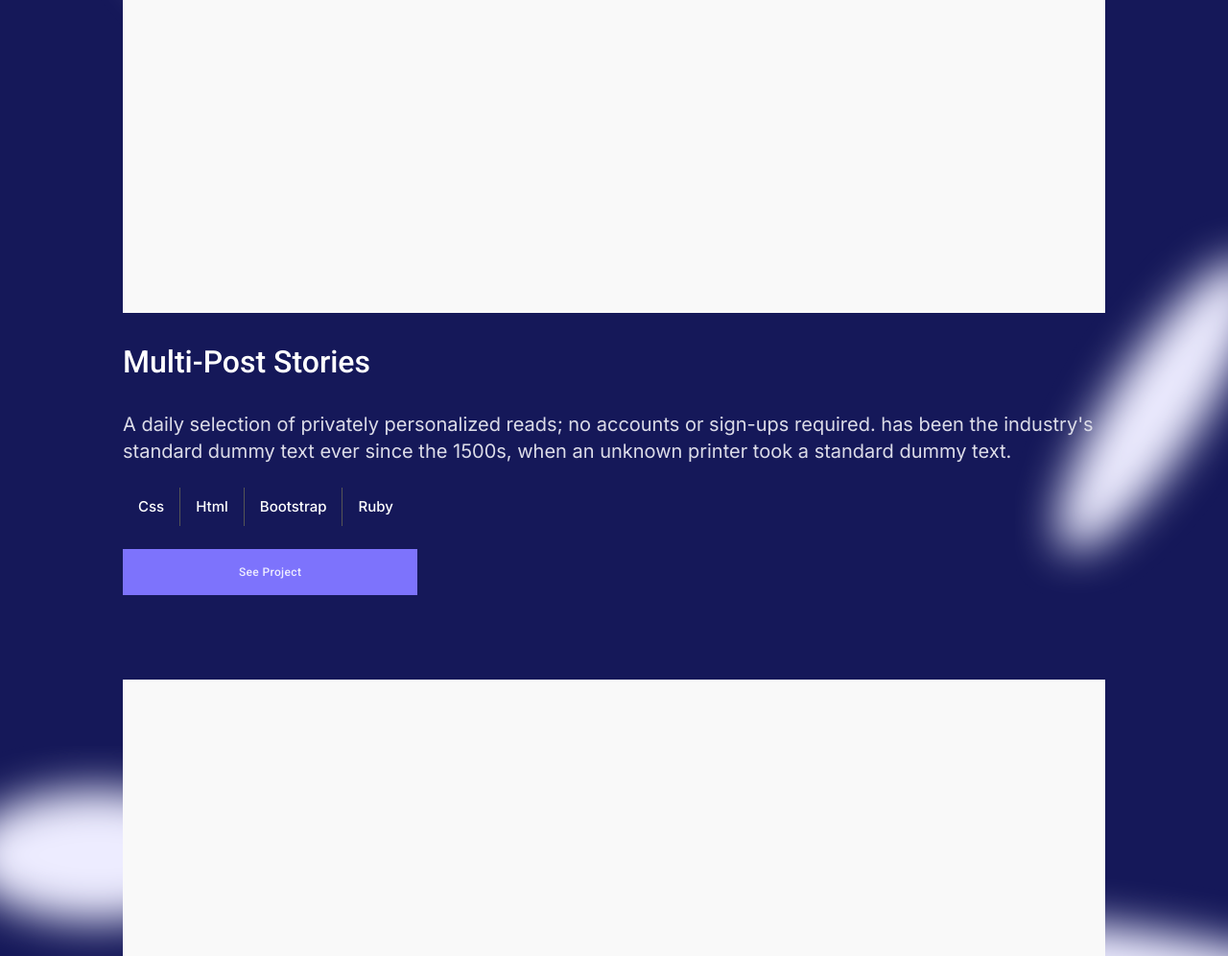
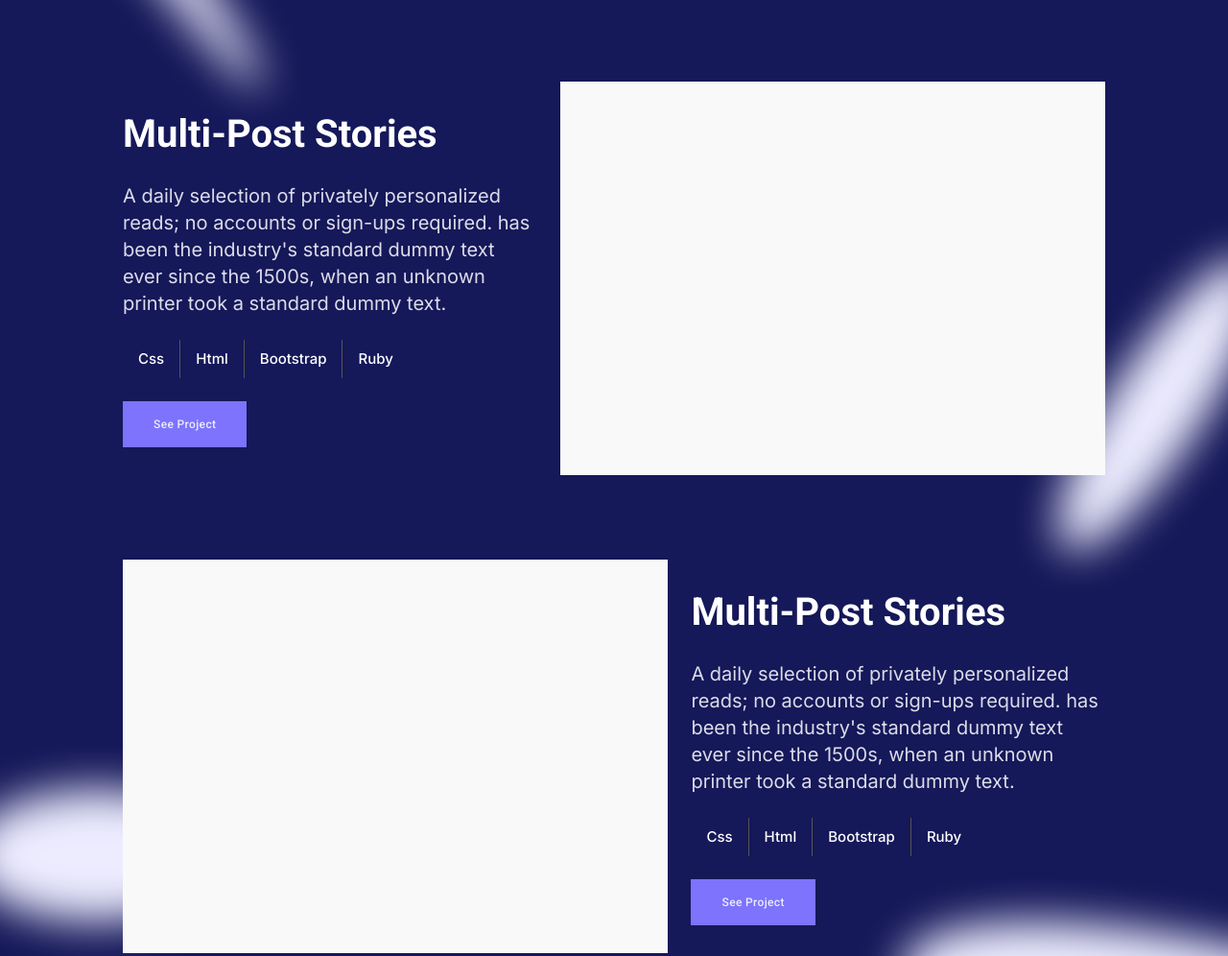
Before and after one commit to sahlminkok/sahal-portfolio, a website: page index.html in a window 1280 px wide. Shown: the part 1927-2923 px from the top of the page at 96% size. Drawn offline with nearby package versions, Linux system fonts and the light colour scheme; files that its build step writes are made by us from their sources.

Commit message:
Add desktop version style for project component

```diff
--- a/assets/styles/components/_project.scss
+++ b/assets/styles/components/_project.scss
@@ -20,7 +20,7 @@
     }
 
     p {
-      font-family: 'Inter', sans-serif;
+      font-family: "Inter", sans-serif;
       font-size: 2rem;
       font-weight: 400;
       line-height: 2.8rem;
@@ -32,3 +32,26 @@
     }
   }
 }
+
+@media screen and (min-width: 48em) {
+  .project {
+    flex-direction: row;
+    align-items: center;
+
+    &:nth-child(2n) {
+      flex-direction: row-reverse;
+    }
+
+    img {
+      width: 250%;
+    }
+
+    &-details {
+      h3 {
+        font-size: 4rem;
+        font-weight: 700;
+        line-height: 5.2rem;
+      }
+    }
+  }
+}
```
